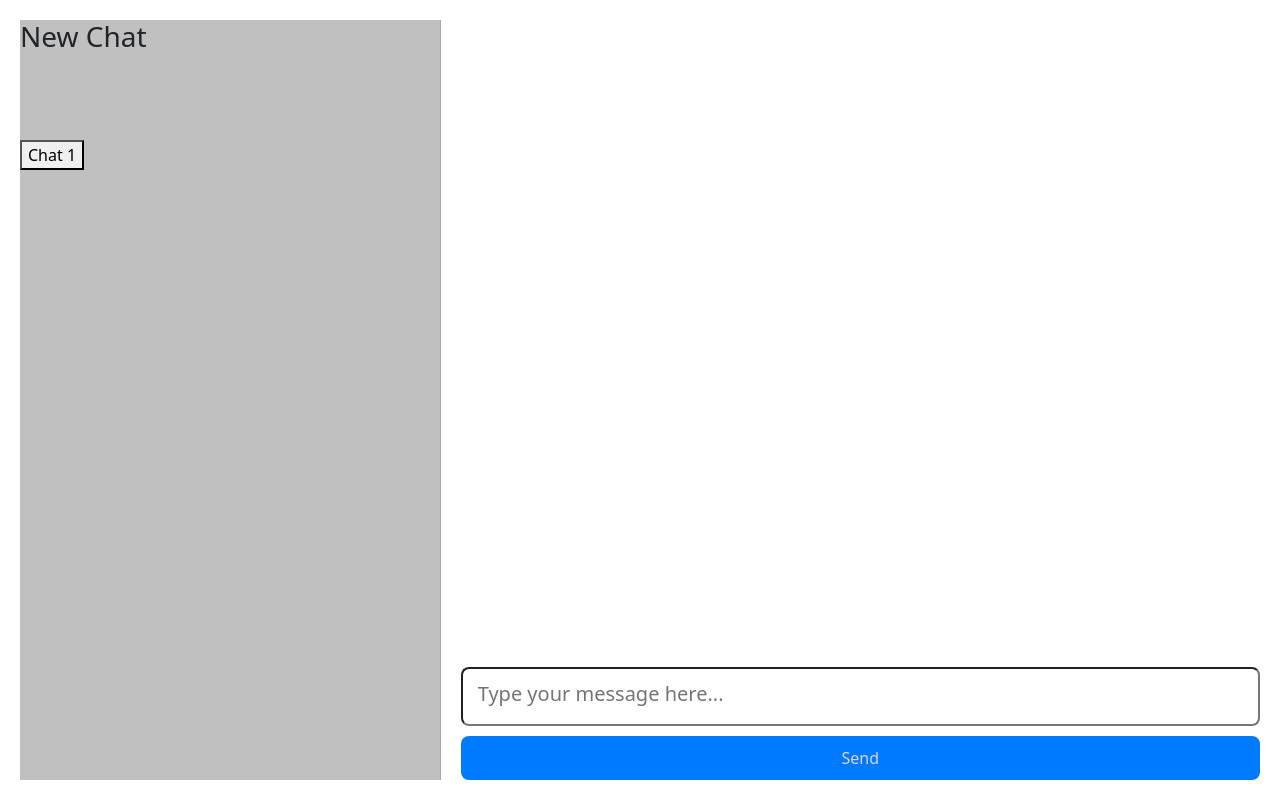
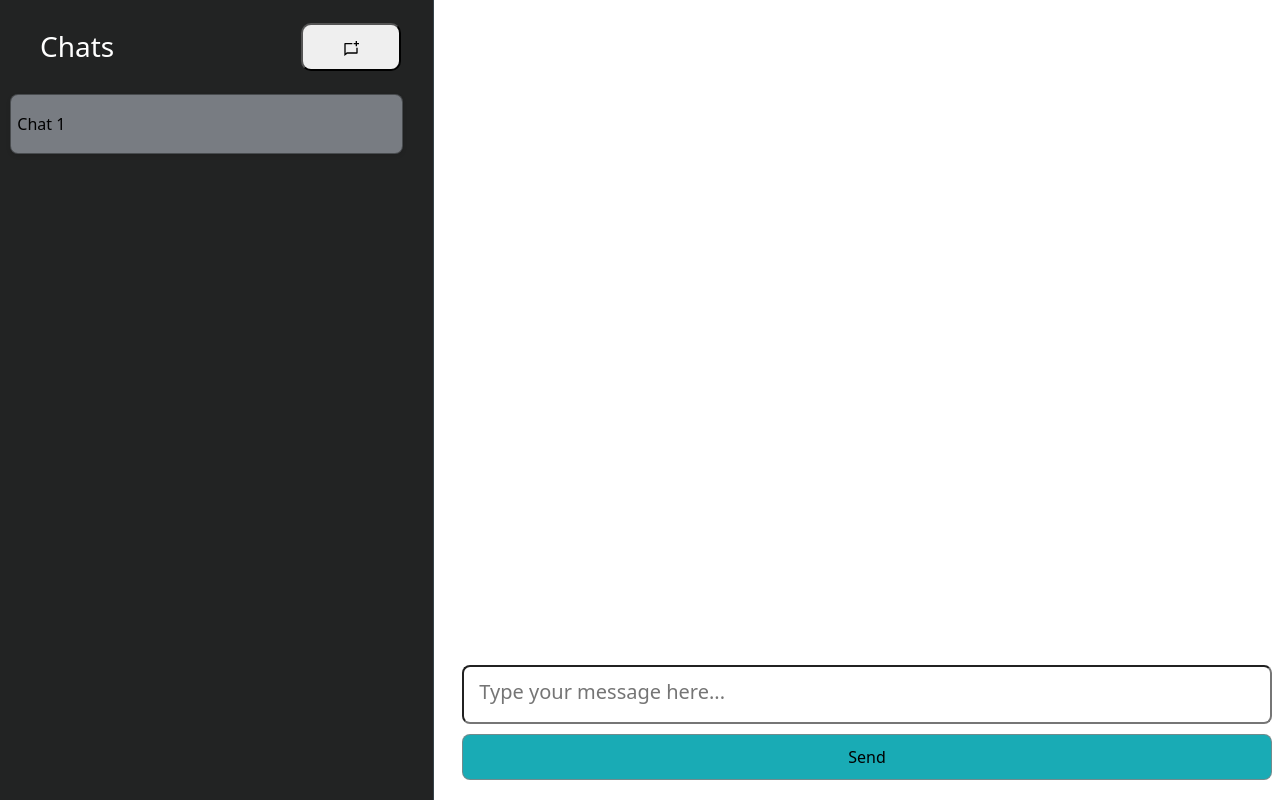
Before and after one commit to Meenalbagare/NexGenHackathon, a React (Create React App) app in the folder frontend/: page /dashboard in a window 1280 px wide. Built offline with nearby package versions, Linux system fonts and the light colour scheme; sample sign-in values are in the browser's storage.

Commit message:
Update Styles and Add Icon

```diff
--- a/frontend/package.json
+++ b/frontend/package.json
@@ -9,6 +9,7 @@
     "bootstrap": "^5.3.3",
     "react": "^18.2.0",
     "react-dom": "^18.2.0",
+    "react-icons": "^5.0.1",
     "react-router-dom": "^6.22.3",
     "react-scripts": "5.0.1",
     "web-vitals": "^2.1.4"
--- a/frontend/src/Dashboard.css
+++ b/frontend/src/Dashboard.css
@@ -1,15 +1,32 @@
 .dashboard-container {
     display: flex;
     height: 100vh;
-    padding: 20px;
-  }
-
+    /* background: black; */
+    .new-chat-header {
+      display: flex;
+      margin-bottom: 20px;
+      margin-top: 20px;
+      .chats-text {
+        color: white;
+        margin: auto;
+        padding: 10px;
+        margin-left: 30px;
+        width: 60%;
+      }
+      .new-chat-button {
+        margin: auto;
+        align-items: center;
+        padding: 10px;
+        border-radius: 10px;
+        width: 100px;
+      }
+    }
   .chat-history {
     flex: 1;
     overflow-y: auto;
-    border-right: 1px solid #ada6a6;
+    border-right: 1px solid #37434a;
     padding-right: 20px;
-    background-color: #c0c0c0; /* Grey background*/
+    background-color: #222323; /* Grey background*/
   }
 
   .chat-history .chat-item {
@@ -31,12 +48,15 @@
 
   .chat-area .chat-message {
     margin-bottom: 10px;
+    margin-top: 10px;
     padding: 10px;
     border-radius: 8px;
+    width: 95%;
+    margin-left: 10px;
   }
 
   .chat-area .sent {
-    background-color: #91c659; /* Green sent messages */
+    background-color: #787c82; /* Green sent messages */
   }
 
   .chat-input {
@@ -46,20 +66,39 @@
     font-size: 20px;
     padding: 15px;
     padding-top: 10px;
-
+    margin-left: auto;
+    margin-right: auto;
+    width: 98%;
   }
 
   .send-button {
     padding: 10px 20px;
     border: none;
     border-radius: 8px;
-    background-color: #007bff; /* Blue send button*/
-    color: #d8d4d4; /* Light grey text */
+    background-color: #19abb5; /* Blue send button*/
+    color: black; /* Light grey text */
+    border: 1px solid rgba(136, 132, 132, 0.8); /* Corrected border syntax */
     cursor: pointer;
+    margin-bottom: 20px;
+    margin-left: auto;
+    margin-right: auto;
+    width: 98%;
   }
 
+  .chat-buttons {
+    width: 95%;
+    display: flex;
+    align-items: center;
+    margin: 8px auto;
+    border-radius: 8px;
+    border: 1px solid rgba(0, 0, 0.1, 0.4); /* Corrected border syntax */
+    height: 60px;
+    background-color: #787c82;
+    box-shadow: 0 2px 4px rgba(0, 0, 0, 0.1); /* Adding shadow */
+    transition: background-color 0.3s ease; /* Adding transition for smoother hover effect */
+}
 
-  .new-chat-button{
-    margin-left:510px;
-
-  }
+.chat-buttons:hover {
+    background-color: rgb(128, 130, 131); /* Changing background color on hover */
+}
+}
--- a/frontend/src/Dashboard.js
+++ b/frontend/src/Dashboard.js
@@ -1,6 +1,7 @@
 import React, { useState, useEffect } from 'react';
 import './Dashboard.css'; // Import the corresponding CSS file
 import { useNavigate } from "react-router-dom";
+import { RiChatNewLine } from "react-icons/ri";
 
 const Dashboard = () => {
   const [chats, setChats] = useState([[]]); // State to hold chat messages (array of chats)
@@ -56,17 +57,17 @@ const Dashboard = () => {
       <div className="chat-history">
         {/* "New Chat" Header */}
         <div className="new-chat-header">
-          <h3>New Chat</h3>
+          <h3 className='chats-text'>Chats</h3>
           {/* Button to create a new chat */}
           <button className="new-chat-button" onClick={handleNewChat}>
-            + New Chat
+            <RiChatNewLine />
           </button>
         </div>
         {/* Render chat tabs for each chat */}
         <div className="chat-tabs">
           {chats.map((chat, index) => (
             <div key={index} className={`chat-tab ${index === currentChatIndex ? 'active-chat' : ''}`}>
-              <button onClick={() => setCurrentChatIndex(index)}>
+              <button className='chat-buttons' onClick={() => setCurrentChatIndex(index)}>
                 Chat {index + 1}
               </button>
             </div>
```
Also changed, not shown: 1 other file (tests, documents, lock files or other folders).
